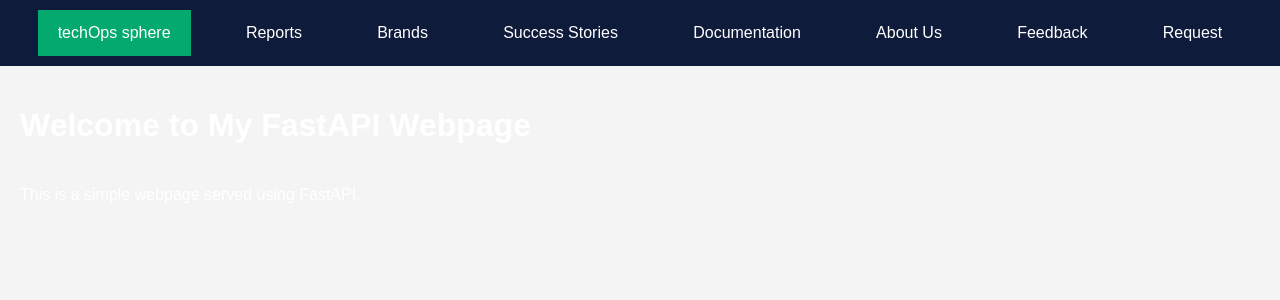
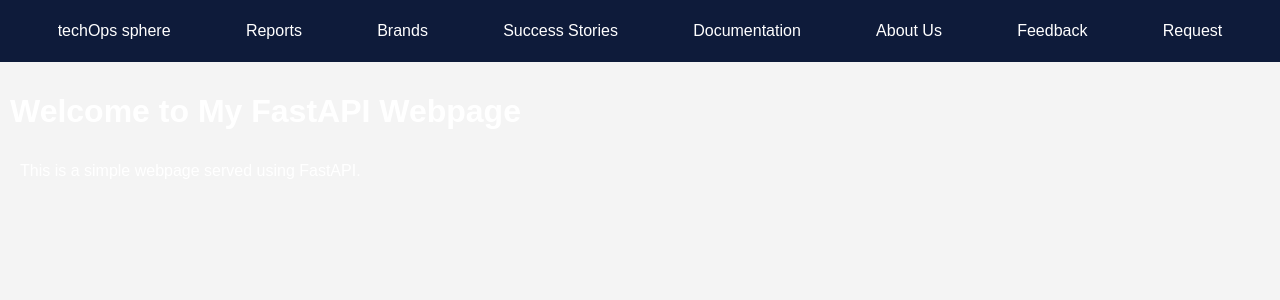
Before and after one commit to harshalraut23/topspheredev, a FastAPI app: page / in a window 1280 px wide. Shown: the top 300 px of the page. Run offline with FastAPI, Linux system fonts and the light colour scheme.

Commit message:
cosmetic change to menu bar

```diff
--- a/static/styles.css
+++ b/static/styles.css
@@ -19,8 +19,8 @@ body {
     float: left;
     display: block;
     color: white;
-    text-align: center;
-    padding: 14px 20px;
+    text-align: left;
+    padding: 12px 20px;
     text-decoration: none;
 }
 
@@ -30,12 +30,11 @@ body {
 }
 
 .navbar a.active {
-    background-color: #04AA6D;
     color: white;
 }
 
 h1 {
-    padding: 20px;
+    padding: 10px;
 }
 
 p {
```
